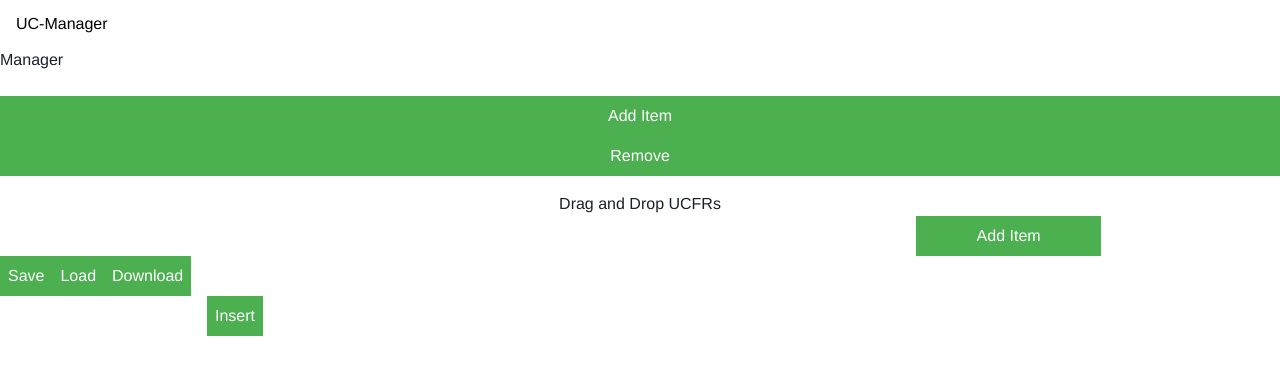
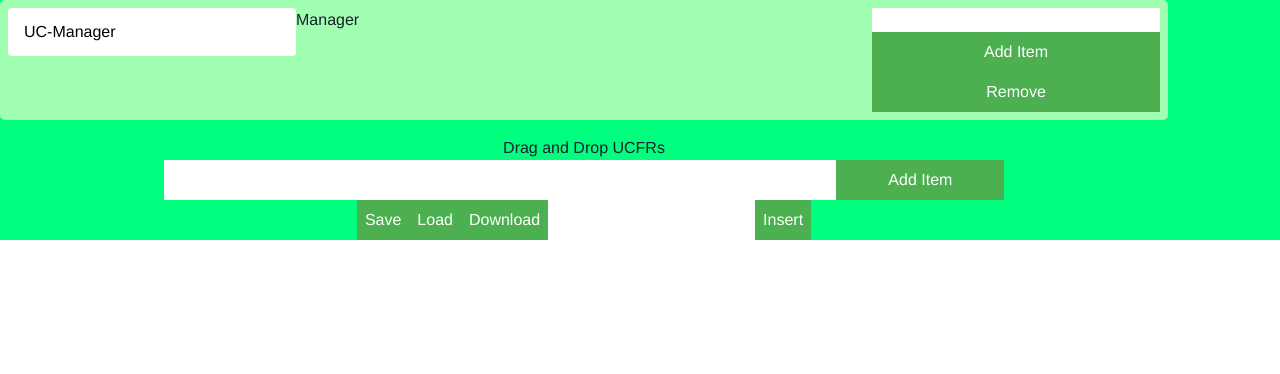
Before and after one commit to mikhael-dantas/tests_provider_front, a Next.js app: page / in a window 1280 px wide. Shown: the top 374 px of the page. Built offline with nearby package versions, Linux system fonts and the light colour scheme.

Commit message:
added context main structure for ucfr lists

```diff
--- a/src/pages/_app.tsx
+++ b/src/pages/_app.tsx
@@ -3,11 +3,14 @@ import { ChakraProvider } from '@chakra-ui/react'
 import theme from '../theme'
 import { AppProps } from 'next/app'
 import '../style.css';
+import { UcfrsProvider } from '../ucfrsContext';
 
 function MyApp({ Component, pageProps }: AppProps) {
   return (
     <ChakraProvider theme={theme}>
-      <Component {...pageProps} />
+      <UcfrsProvider>
+        <Component {...pageProps} />
+      </UcfrsProvider>
     </ChakraProvider>
   )
 }
--- a/src/pages/index.tsx
+++ b/src/pages/index.tsx
@@ -6,6 +6,7 @@ import {
   ListIcon,
   ListItem,
   Flex,
+  Grid,
 } from '@chakra-ui/react'
 import { CheckCircleIcon, LinkIcon } from '@chakra-ui/icons'
 import React from 'react';
@@ -54,6 +55,7 @@ export default function Index() {
 
   const [jsonInsert, setJsonInsert ] = React.useState('')
 
+  const [dragItem, setDragItem] = React.useState(null);
 
   const generateUUID = () => {
   return 'xxxxxxxx-xxxx-4xxx-yxxx-xxxxxxxxxxxx'.replace(/[xy]/g, function(c) {
@@ -63,9 +65,7 @@ export default function Index() {
 }
 
 
-  // drag
-  const [dragItem, setDragItem] = React.useState(null);
-
+  // drag logic
   const onDragStart = (e, item) => {
     setDragItem(item);
   }
@@ -101,8 +101,10 @@ export default function Index() {
 
 
 
+  // ucfrs management
   const currentUcfrsHandlerSelect = (e) => {
     const [type, category] = e.target.value.split('-')
+
     setCurrentUcfrs({
         current: {
           category,
@@ -170,7 +172,7 @@ export default function Index() {
 
 
 
-
+  // ucfr item management
   const addItem = () => {
     // add ucfr item to current ucfr category
     setUcfrs({
@@ -295,6 +297,7 @@ export default function Index() {
   }
 
 
+  // ucfr item dependencies management
   const findDependencyName = (itemId: string) => {
     for (const ucfr of ucfrs.ucfrs) {
         for (const item of ucfr.list) {
@@ -306,7 +309,6 @@ export default function Index() {
     }
     return 'invalid';
   }
-
   const addDependency = (itemId: string, dependencyItemId: string) => {
     if(dependencyItemId === "null") {
         return
@@ -350,7 +352,6 @@ export default function Index() {
         newDependency: ''
     });
   }
-
   const removeDependency = (itemId: string, dependencyItemId: string) => {
     if(dependencyItemId === "null") {
         return
@@ -395,11 +396,13 @@ export default function Index() {
     });
   }
 
+
+
+  // json management
   const saveUcfrsInLocalStorage = () => {
     localStorage.setItem('ucfrs', JSON.stringify(ucfrs));
     alert('saved')
   }
-
   const loadUcfrsFromLocalStorage = () => {
       const ucfrsFromLocalStorage = localStorage.getItem('ucfrs');
       if (ucfrsFromLocalStorage) {
@@ -409,7 +412,6 @@ const loadUcfrsFromLocalStorage = () => {
       }
       alert('loaded')
   }
-
   const downloadUcfrsAsJson = () => {
       const json = JSON.stringify(ucfrs);
       const blob = new Blob([json], { type: 'application/json' });
@@ -420,7 +422,6 @@ const downloadUcfrsAsJson = () => {
       link.click();
       alert('download should start now')
   }
-
   const insertucfrsFromJson = () => {
     let jsontomakeinsertion
     try {
@@ -440,47 +441,46 @@ const insertucfrsFromJson = () => {
     alert('ucfrs inserted');
   }
 
+
 return (
-  <div className="App">
-    <div className="card"
-    // blue background and 100% width
-    style={{
-    width: '100%',
-    display: "flex",
-    flexDirection: "column",
-    }}>
-    <div className="change-tab"
-        style={{
+  <Flex className="App" backgroundColor={'springgreen'}>
+  <Flex className='contentContainer'
+  flexDirection={'column'}
+  alignItems={'center'}
+  >
 
-    }}>
+    <Grid className={'ucfrsManagementContainer'}
+      templateColumns={'1fr 2fr 1fr'}
+      width={'100%'}
+      backgroundColor={'#a0ffb0'}
+      padding={'.5rem'}
+      borderRadius={'5px'}
+    >
+      <Flex className='selectCurrentUcfrsContainer'>
         <select className={'select'} onChange={currentUcfrsHandlerSelect}>
           {ucfrs.ucfrs.map((model, i) => (
             <option className={'option'} key={i} value={`${model.type}-${model.category}`}>{model.type}-{model.category}</option>
           ))}
         </select>
+      </Flex>
+      <Flex className='CurrentUcfrsNameContainer'>
         <h1>{currentUcfrs.current.category}</h1>
-        <div className="ucfr-insertion"
-          style={{
-          display: "flex",
-          flexDirection: "column"
-        }}>
+      </Flex>
+      <Flex className='ManageUcfrsContainer' direction={'column'}>
         <input className={'input'} type="text" value={ucfrs.newUcfr} onChange={handleChangeUCFRInput} />
         <button className={'button'} onClick={addUcfr}>Add Item</button>
         <button className={'button'} onClick={delUcfr}>Remove</button>
-        </div>
-    </div>
+      </Flex>
+    </Grid>
 
-
-    <div className="sub-card"
-    style={{
-        display: 'flex',
-        flexDirection: 'column',
-        alignItems: 'center',
-        width: '80%',
-        margin: '0 auto',
-        marginTop: '1rem'
-
-    }}>
+    <Flex className="ucfrsListContainer"
+        display='flex'
+        flexDirection='column'
+        alignItems='center'
+        width='80%'
+        margin='0 auto'
+        marginTop='1rem'
+    >
         <h3>Drag and Drop UCFRs</h3>
 
         <div className="item-insertion">
@@ -495,24 +495,15 @@ return (
           {/* list items from the current category */}
           {(ucfrs.ucfrs.find(model => model.category === currentUcfrs.current.category && model.type === currentUcfrs.current.type) as any)
           .list.map(item => (
-          <div key={item.id} className="col-md-3"
-          style={{
-              // background: '#ccc',
-              margin: '10px',
-          }}>
+          <div key={item.id} className="ucfrItemContainer">
             <div className="drag-item"
-                style={{
-
-                }}
             draggable
             onDragStart={(e) => onDragStart(e, item)}
             onDragEnd={onDragEnd}
             onDragOver={onDragOver}
             onDrop={(e) => onDrop(e, item.id)}
             >
-                <div className='item-ucfr'
-                style={{
-                }}>
+              <div className='item-ucfr'>
                 <input className={'input'} type="checkbox" checked={item.done} onChange={() => toggleItem(item.id)} />
                 {item.name}
                 <button className={'button'} onClick={() => removeItem(item.id)}>Remove</button>
@@ -557,15 +548,17 @@ return (
           </div>
           ))}
         </div>
-    </div>
-    </div>
-    <div>
+    </Flex>
+
+    <Flex className='jsonManagementContainer'>
       <button className={'button'} onClick={saveUcfrsInLocalStorage}>Save</button>
       <button className={'button'} onClick={loadUcfrsFromLocalStorage}>Load</button>
       <button className={'button'} onClick={downloadUcfrsAsJson}>Download</button>
-    </div>
       <input className={'input'} type="text" onChange={(e) => {setJsonInsert(e.target.value)}}/>
       <button className={'button'} onClick={insertucfrsFromJson}>Insert</button>
-  </div>
+    </Flex>
+
+  </Flex>
+  </Flex>
 );
 }
```
Lines whose indentation alone changed are shown as unchanged.
